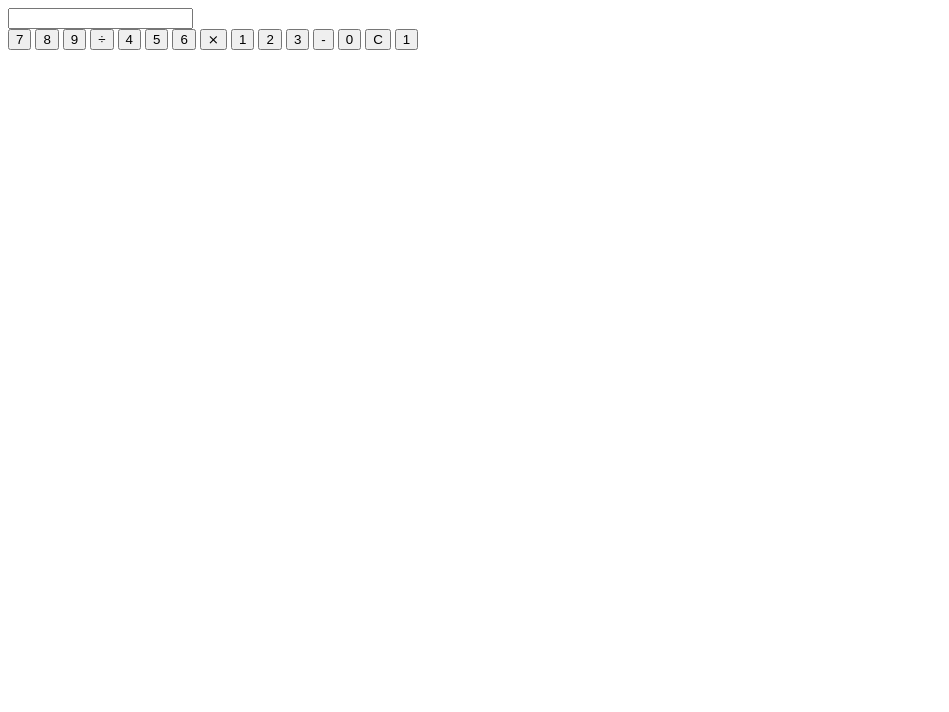
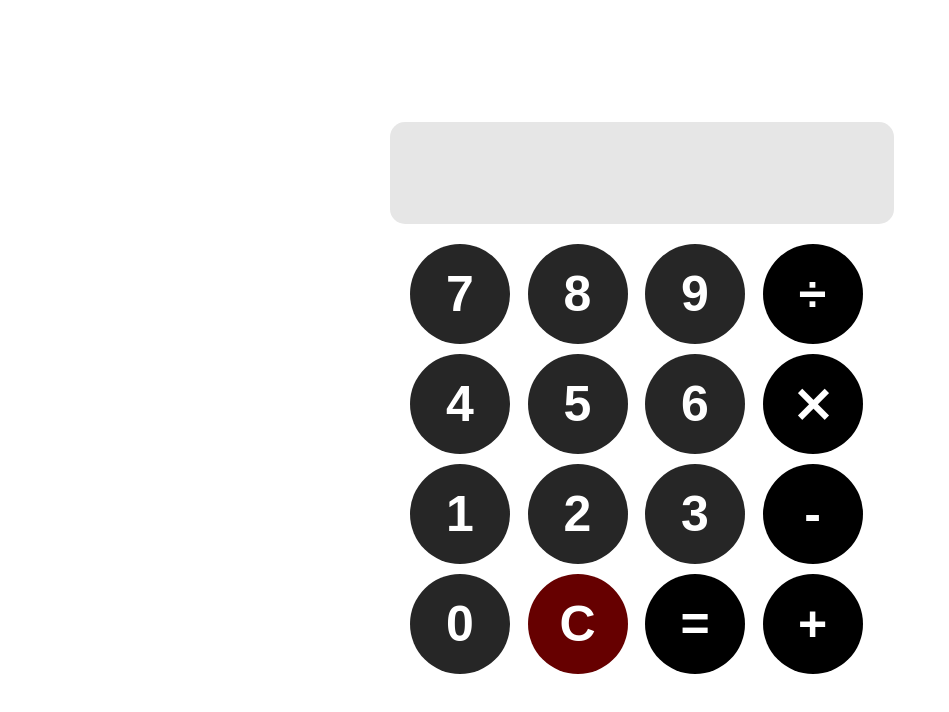
Before and after one commit to Ivan3342/calculator-v1, a plain HTML site: page index.html in a window 1280 px wide. Shown: the whole page, without its empty margins (0-949 px from the left). Drawn offline with Linux system fonts and the light colour scheme.

Commit message:
Added CSS and JS

```diff
--- a/assets/js/script.js
+++ b/assets/js/script.js
@@ -0,0 +1,13 @@
+const display = document.querySelector("#display");
+
+function appendDisplay(input) {
+    display.value += input;
+}
+
+function clearDisplay() {
+    display.value = "";
+}
+
+function calculate() {
+    display.value = eval(display.value);
+}
--- a/assets/style/style.css
+++ b/assets/style/style.css
@@ -0,0 +1,76 @@
+
+body {
+    height: 100vh;
+    display: flex;
+    align-items: center;
+}
+
+.calc {
+    width: 500px;
+    display: block;
+    margin: 0 auto;
+}
+
+#display {
+    width: 100%;
+    overflow: hidden;
+    height: 100px;
+    border: none;
+    background-color: hsl(0, 0%, 90%);
+    border-radius: 15px;
+    font-size: 60px;
+    font-family: Arial, Helvetica, sans-serif;
+}
+
+#keyboard {
+    display: grid;
+    grid-template-columns: repeat(4, 1fr);
+    gap: 10px;
+    padding: 20px;
+}
+
+button {
+    width: 100px;
+    height: 100px;
+    font-size: 50px;
+    font-weight: bold;
+    border-radius: 50px;
+    border: none;
+    background-color: black;
+    color: white;
+    cursor: pointer;
+    transition: 0.07s ease-in-out;
+}
+
+button:hover {
+    background-color: hsl(0, 0%, 20%);
+}
+
+button:active {
+    background-color: hsl(0, 0%, 60%);
+}
+
+.clear {
+    background-color:hsl(0, 100%, 20%);
+}
+
+.clear:hover {
+    background-color:hsl(0, 100%, 40%);
+}
+
+.clear:active {
+    background-color:hsl(0, 100%, 60%);
+}
+
+
+.num {
+    background-color: hsl(0, 0%, 15%);
+}
+
+.num:hover {
+    background-color: hsl(0, 0%, 30%);
+}
+
+.num:active {
+    background-color: hsl(0, 0%, 45%);
+}
--- a/index.html
+++ b/index.html
@@ -4,27 +4,31 @@
     <meta charset="UTF-8">
     <meta name="viewport" content="width=device-width, initial-scale=1.0">
     <title>Basic Calculator</title>
+    <link rel="stylesheet" href="/assets/style/style.css">
 </head>
 <body>
     <div class="calc">
         <input type="text" id="display" readonly>
         <div id="keyboard">
-            <button onclick="appendDisplay(7);">7</button>
-            <button onclick="appendDisplay(8);">8</button>
-            <button onclick="appendDisplay(9);">9</button>
+            <button onclick="appendDisplay(7);" class="num">7</button>
+            <button onclick="appendDisplay(8);" class="num">8</button>
+            <button onclick="appendDisplay(9);" class="num">9</button>
             <button onclick="appendDisplay('/');">&divide;</button>
-            <button onclick="appendDisplay(4);">4</button>
-            <button onclick="appendDisplay(5);">5</button>
-            <button onclick="appendDisplay(6);">6</button>
+            <button onclick="appendDisplay(4);" class="num">4</button>
+            <button onclick="appendDisplay(5);" class="num">5</button>
+            <button onclick="appendDisplay(6);" class="num">6</button>
             <button onclick="appendDisplay('*');">&Cross;</button>
-            <button onclick="appendDisplay(1);">1</button>
-            <button onclick="appendDisplay(2);">2</button>
-            <button onclick="appendDisplay(3);">3</button>
+            <button onclick="appendDisplay(1);" class="num">1</button>
+            <button onclick="appendDisplay(2);" class="num">2</button>
+            <button onclick="appendDisplay(3);" class="num">3</button>
             <button onclick="appendDisplay('-');">-</button>
-            <button colspan="2" onclick="appendDisplay(0)">0</button>
-            <button onclick="clearDisplay();">C</button>
-            <button onclick="calculate();">1</button>
+            <button onclick="appendDisplay(0)" class="num">0</button>
+            <button onclick="clearDisplay();" class="clear">C</button>
+            <button onclick="calculate();" id="equals">=</button>
+            <button onclick="appendDisplay('+')">+</button>
         </div>
     </div>
+
+    <script src="/assets/js/script.js"></script>
 </body>
 </html>
```
